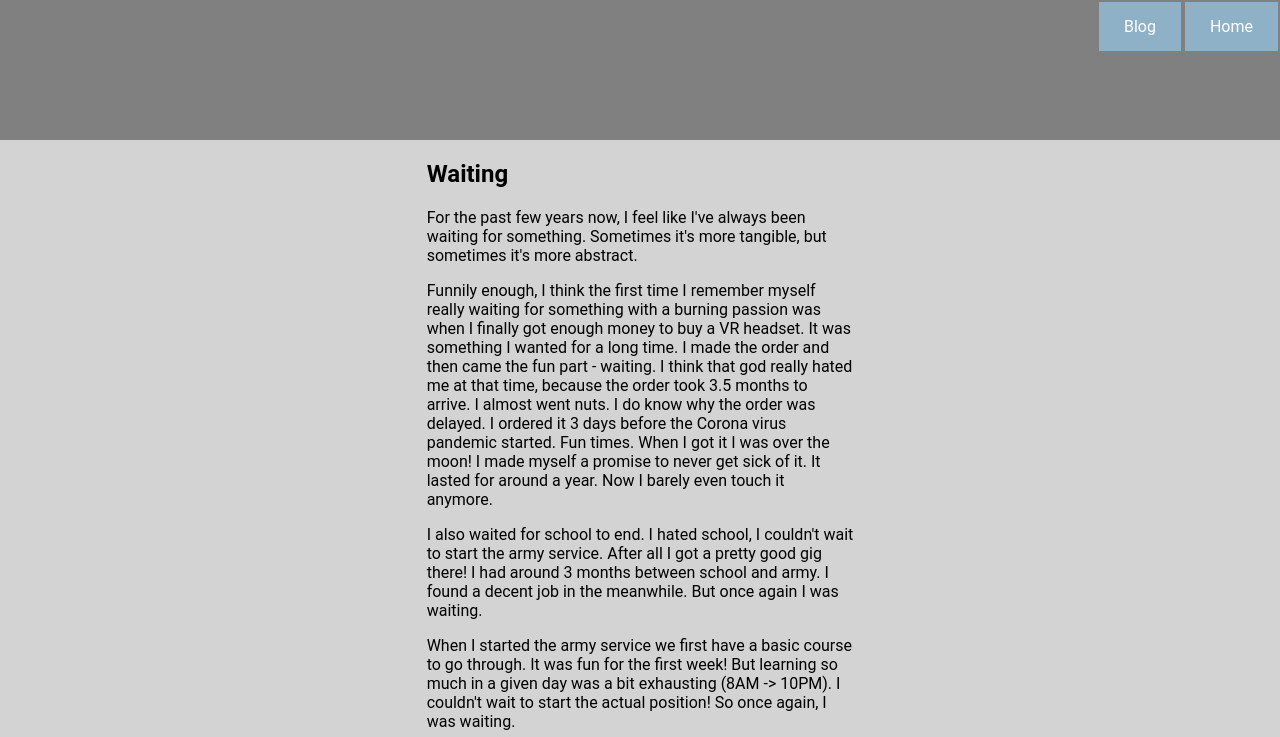
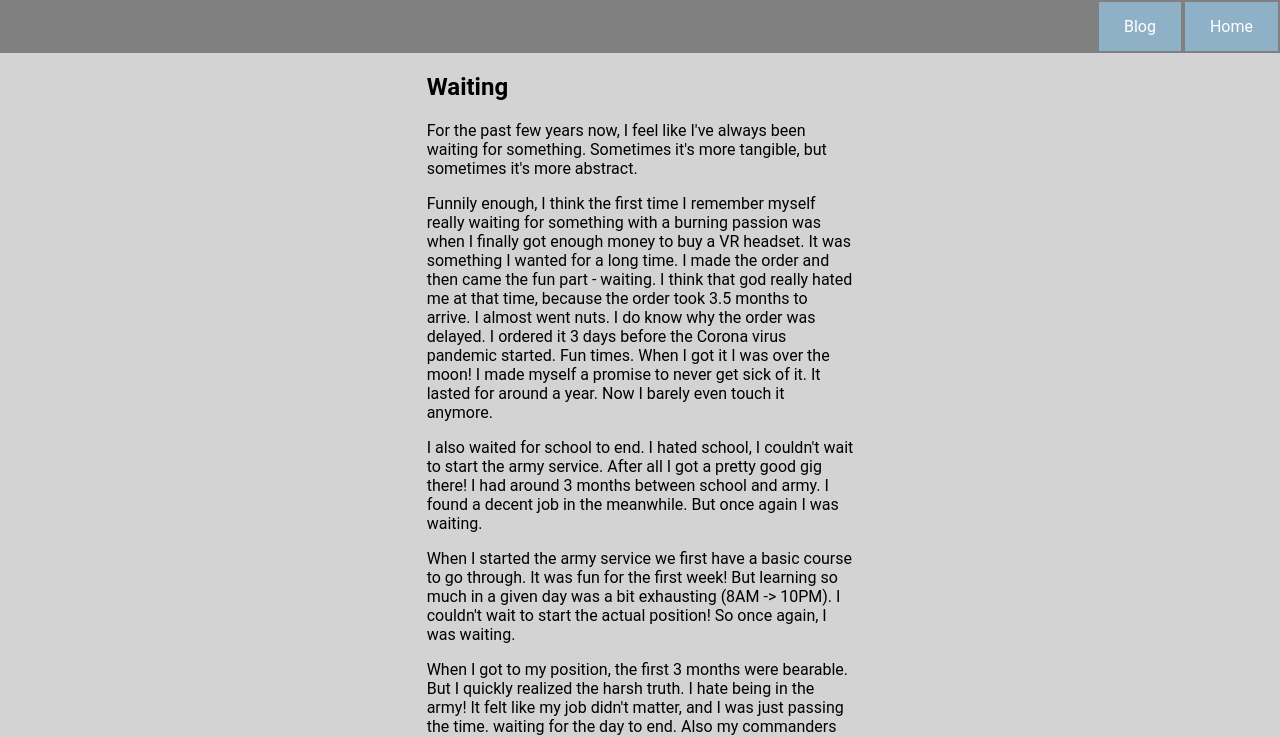
Before and after one commit to tomdrc1/tomdrc1.github.io, a plain HTML site: page blogs/Waiting/index.html in a window 1280 px wide. Shown: the top 737 px of the page. Drawn offline with Linux system fonts and the light colour scheme.

Commit message:
Try to fix header

```diff
--- a/css/index.css
+++ b/css/index.css
@@ -13,7 +13,7 @@ html, body
 {
     display: grid;
     height: 100%;
-    grid-template-rows: auto 80% 10%;
+    grid-template-rows: auto auto auto;
     grid-template-areas: "Title Title Title"
                          ". Content ."
                          "below below below";
```
